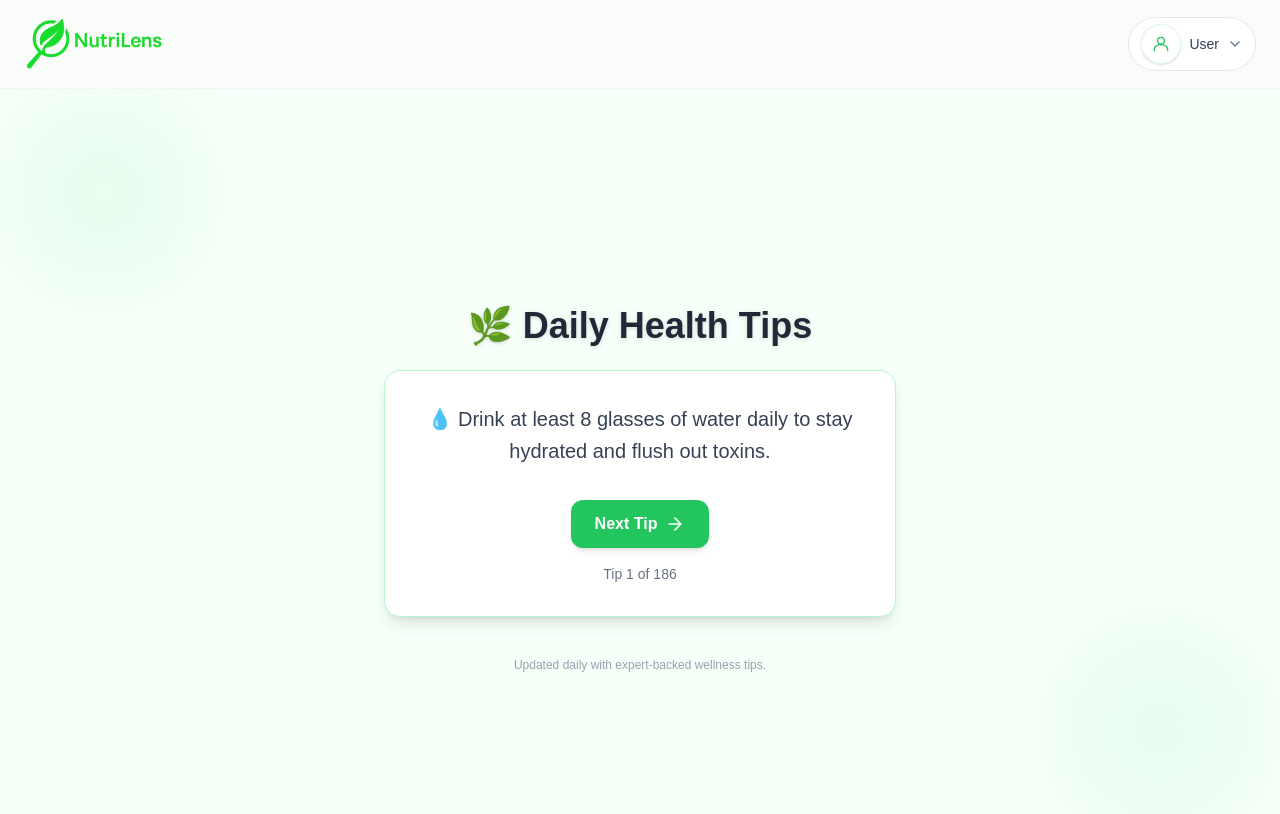
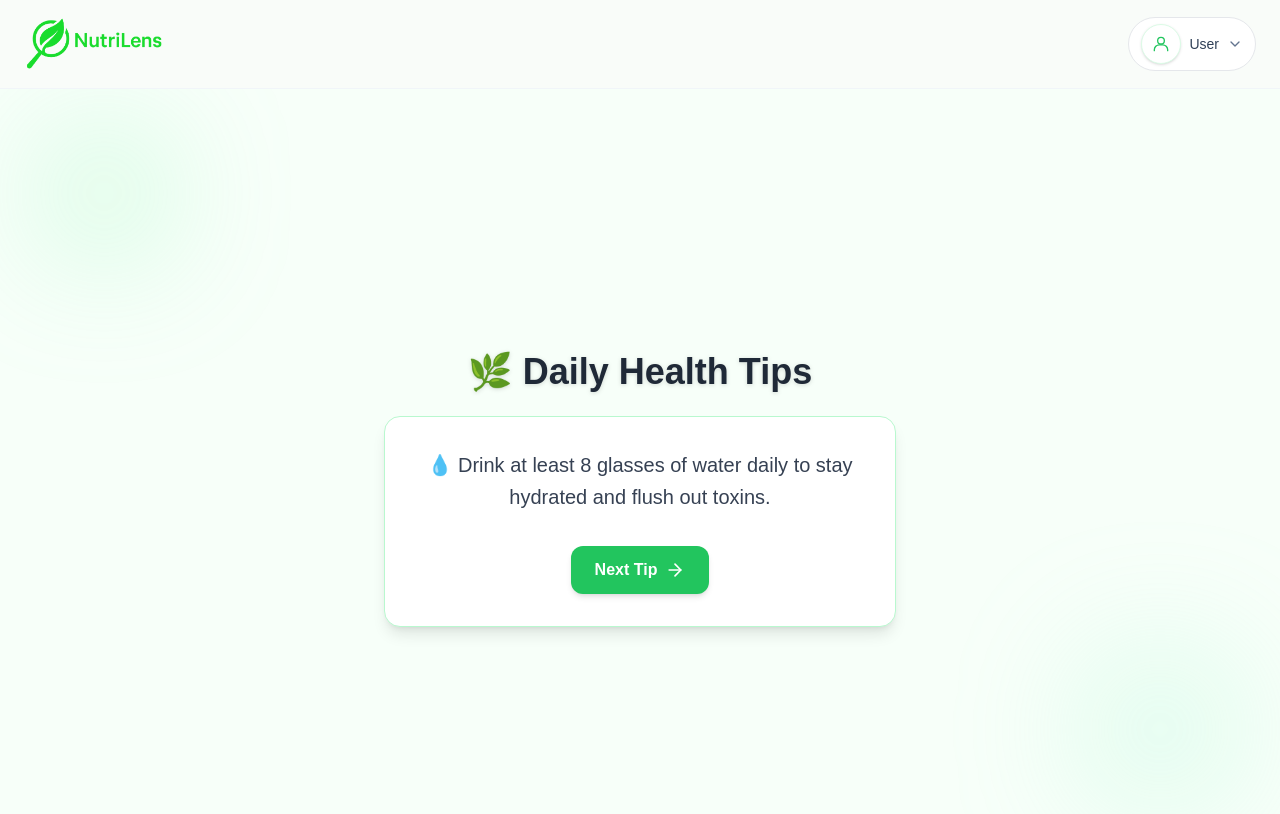
Before and after one commit to NandCode24/nutrilens, a Next.js app: page /tips in a window 1280 px wide. Shown: the top 814 px of the page. Built offline with nearby package versions, Linux system fonts and the light colour scheme.

Commit message:
tip update

```diff
--- a/src/app/tips/page.tsx
+++ b/src/app/tips/page.tsx
@@ -47,15 +47,11 @@ export default function TipsPage() {
           </button>
         </div>
 
-        <p className="mt-4 text-gray-500 text-sm">
-          Tip {currentTip + 1} of {healthTips.length}
-        </p>
+
       </div>
 
       {/* Footer note */}
-      <p className="mt-10 text-gray-400 text-xs text-center">
-        Updated daily with expert-backed wellness tips.
-      </p>
+
     </div>
   );
 }
```
